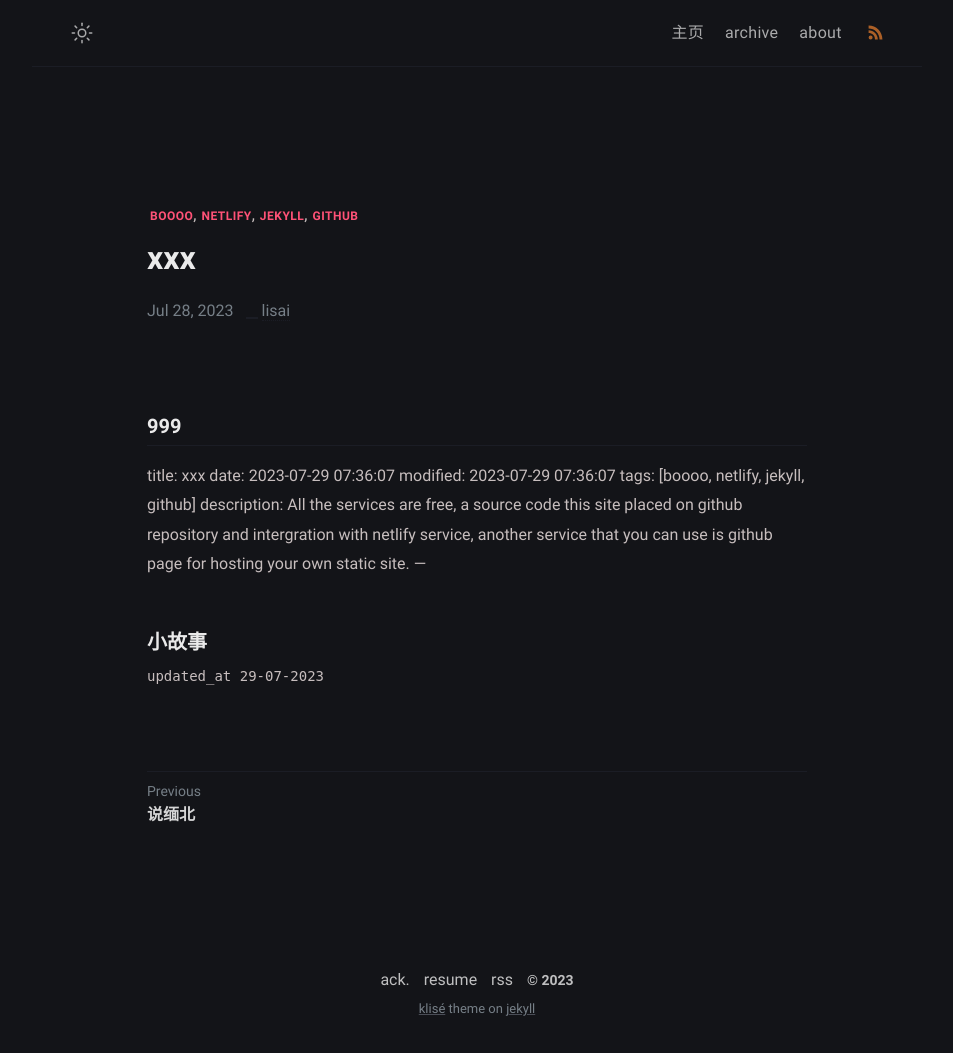
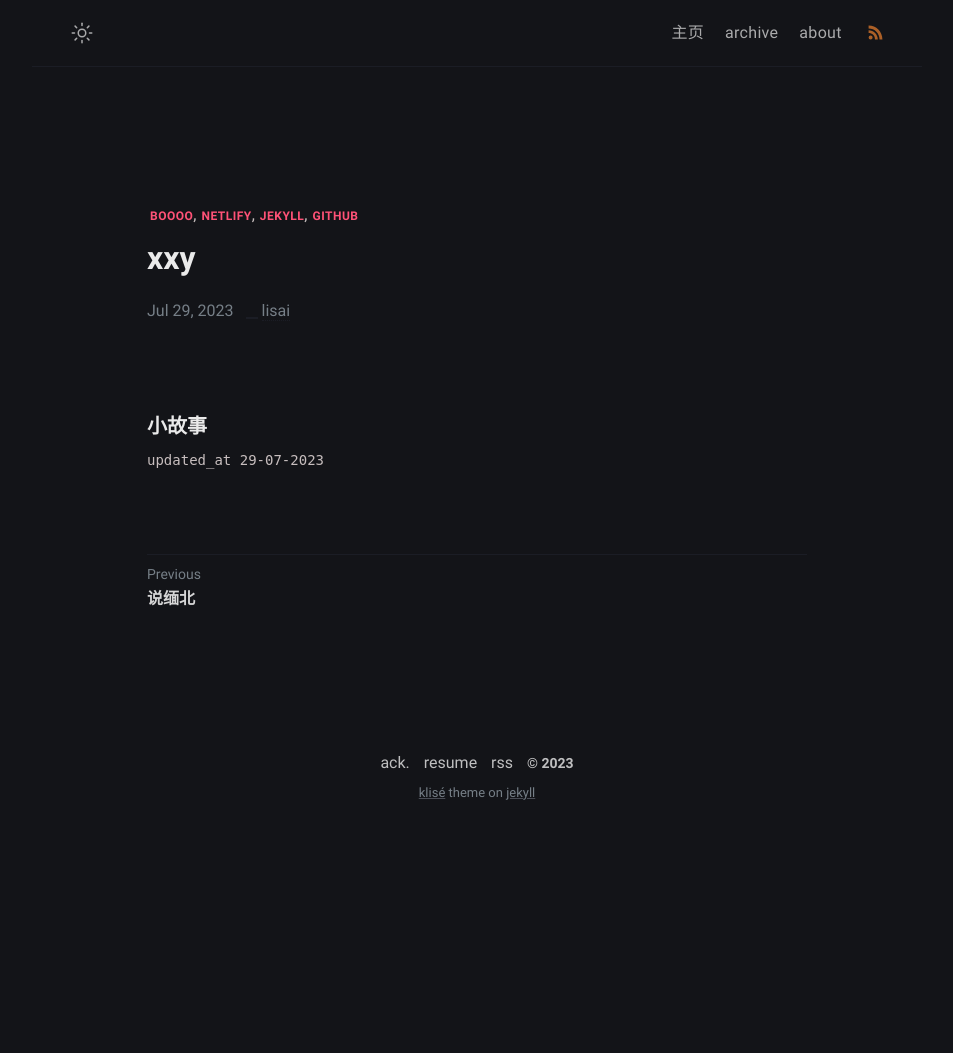
Before and after one commit to hello-lisai/hello-lisai-blog, a Jekyll site: the page built from _posts/2307290/2023-7-29-2307290.md, in a window 1280 px wide. Shown: the whole page, without its empty margins (163-1116 px from the left). Built offline with Jekyll 4.4.1, drawn with Linux system fonts in a browser that asks for light colours; some web fonts are replaced; after the commit the page ends 900 px from its top, so only the background shows below that.

Commit message:
Update 2023-7-29-2307290.md

```diff
--- a/_posts/2307290/2023-7-29-2307290.md
+++ b/_posts/2307290/2023-7-29-2307290.md
@@ -1,15 +1,5 @@
 ---
-title: xxx
-date: 2023-07-28 07:36:07
-modified: 2023-07-29 07:36:07
-tags: [boooo, netlify, jekyll, github]
-description: All the services are free, a source code this site placed on github repository and intergration with netlify service, another service that you can use is github page for hosting your own static site.
----
-
-#### 999
-
----
-title: xxx
+title: xxy
 date: 2023-07-29 07:36:07
 modified: 2023-07-29 07:36:07
 tags: [boooo, netlify, jekyll, github]
```
